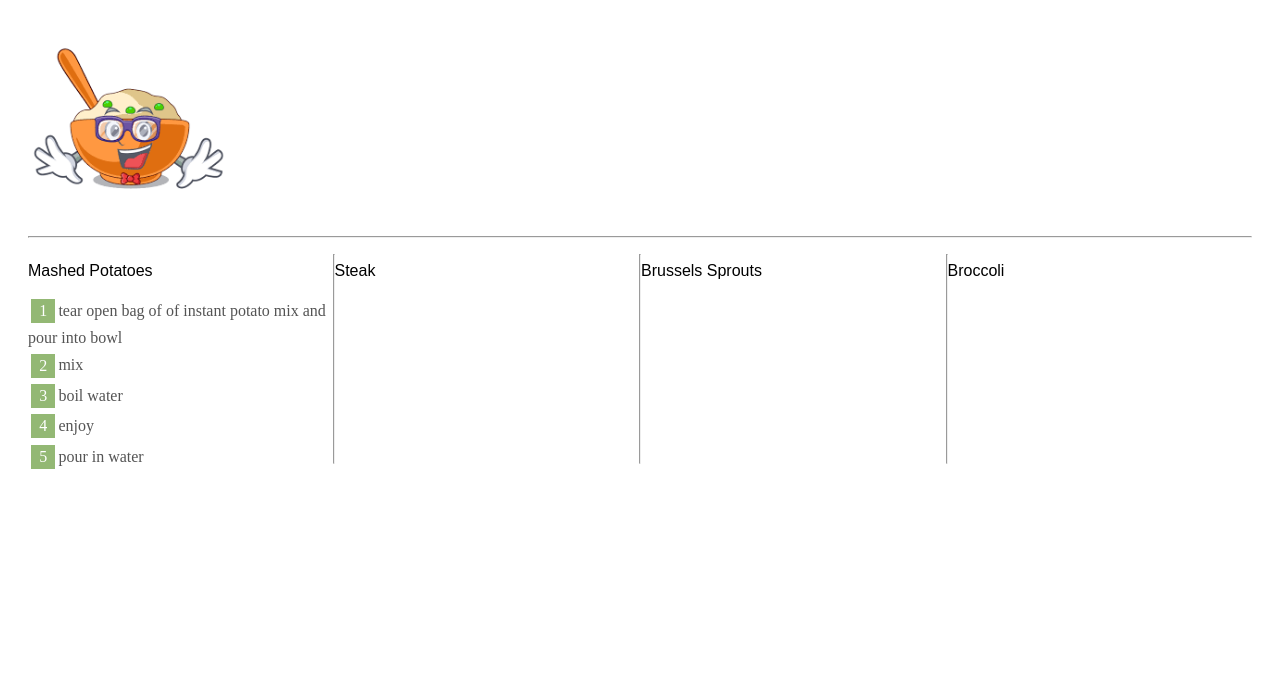
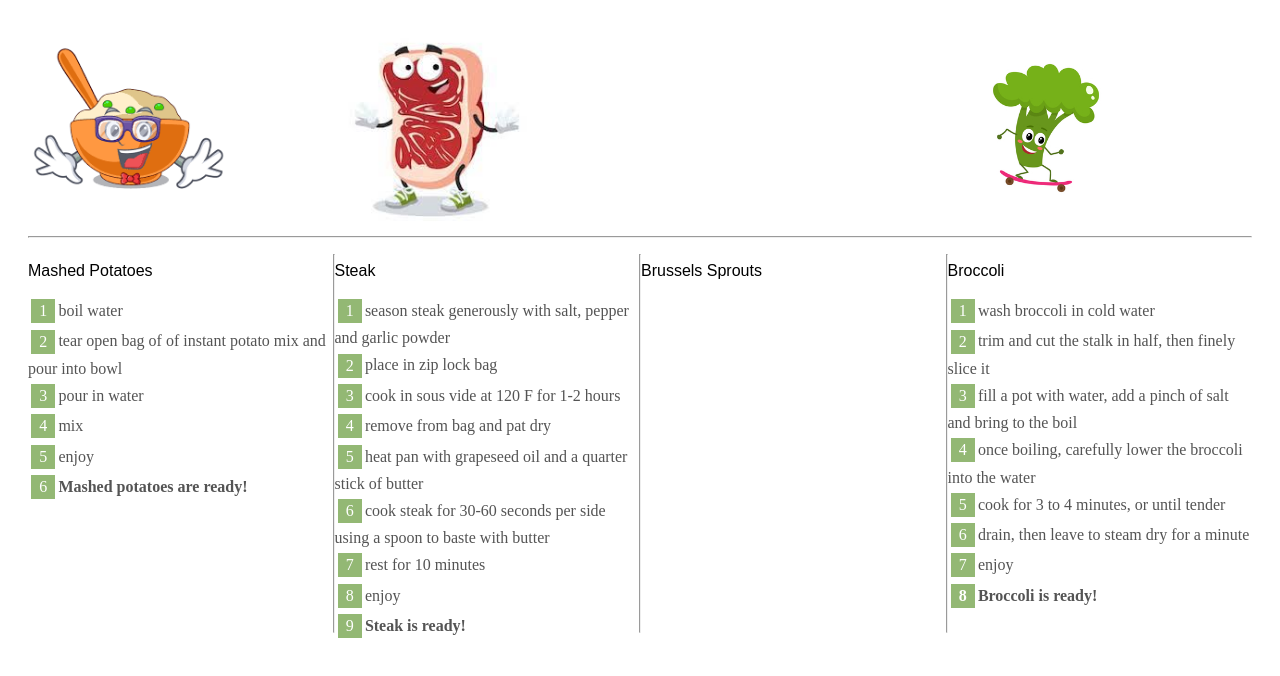
Before and after one commit to ironhack-labs/lab-es6-promises, a plain HTML site: page index.html in a window 1280 px wide. Drawn offline with Linux system fonts and the light colour scheme.

Commit message:
iteration3

```diff
--- a/javascript/index.js
+++ b/javascript/index.js
@@ -4,37 +4,133 @@
 // 🚨🚨🚨 Comment out the below code before you start working on the code
 
 // Out of sync
-  getInstruction("mashedPotatoes", 0, (step1) => {
-    document.querySelector("#mashedPotatoes").innerHTML += `<li>${step1}</li>`;
-  }, (error) => console.log(error));
+// Iteration 1 - using callbacks
+getInstruction(
+  'mashedPotatoes',
+  0,
+  (step0) => {
+    document.querySelector('#mashedPotatoes').innerHTML += `<li>${step0}</li>`;
 
-  getInstruction("mashedPotatoes", 1, (step2) => {
-    document.querySelector("#mashedPotatoes").innerHTML += `<li>${step2}</li>`;
-  }, (error) => console.log(error));
+    getInstruction(
+      'mashedPotatoes',
+      1,
+      (step1) => {
+        document.querySelector(
+          '#mashedPotatoes'
+        ).innerHTML += `<li>${step1}</li>`;
 
-  getInstruction("mashedPotatoes", 2, (step3) => {
-    document.querySelector("#mashedPotatoes").innerHTML += `<li>${step3}</li>`;
-  }, (error) => console.log(error));
+        getInstruction(
+          'mashedPotatoes',
+          2,
+          (step2) => {
+            document.querySelector(
+              '#mashedPotatoes'
+            ).innerHTML += `<li>${step2}</li>`;
 
-  getInstruction("mashedPotatoes", 3, (step4) => {
-    document.querySelector("#mashedPotatoes").innerHTML += `<li>${step4}</li>`;
-  }, (error) => console.log(error));
+            getInstruction(
+              'mashedPotatoes',
+              3,
+              (step3) => {
+                document.querySelector(
+                  '#mashedPotatoes'
+                ).innerHTML += `<li>${step3}</li>`;
 
-  getInstruction("mashedPotatoes", 4, (step5) => {
-    document.querySelector("#mashedPotatoes").innerHTML += `<li>${step5}</li>`;
-    document.querySelector("#mashedPotatoesImg").removeAttribute("hidden");
-  }, (error) => console.log(error));
+                getInstruction(
+                  'mashedPotatoes',
+                  4,
+                  (step4) => {
+                    document.querySelector(
+                      '#mashedPotatoes'
+                    ).innerHTML += `<li>${step4}</li>`;
+                    document.querySelector(
+                      '#mashedPotatoes'
+                    ).innerHTML += `<li><b>Mashed potatoes are ready!</b></li>`;
+                    document
+                      .querySelector('#mashedPotatoesImg')
+                      .removeAttribute('hidden');
+                  },
+                  (error) => console.log(error)
+                );
+              },
+              (error) => console.log(error)
+            );
+          },
+          (error) => console.log(error)
+        );
+      },
+      (error) => console.log(error)
+    );
+  },
+  (error) => console.log(error)
+);
 
+obtainInstruction('steak', 0)
+  .then((step0) => {
+    document.querySelector('#steak').innerHTML += `<li>${step0}</li>`;
+    return obtainInstruction('steak', 1);
+  })
+  .then((step1) => {
+    document.querySelector('#steak').innerHTML += `<li>${step1}</li>`;
+    return obtainInstruction('steak', 2);
+  })
+  .then((step2) => {
+    document.querySelector('#steak').innerHTML += `<li>${step2}</li>`;
+    return obtainInstruction('steak', 3);
+  })
 
-
-// Iteration 1 - using callbacks
-// ...
-
-// Iteration 2 - using promises
-// ...
+  .then((step3) => {
+    document.querySelector('#steak').innerHTML += `<li>${step3}</li>`;
+    return obtainInstruction('steak', 4);
+  })
+  .then((step4) => {
+    document.querySelector('#steak').innerHTML += `<li>${step4}</li>`;
+    return obtainInstruction('steak', 5);
+  })
+  .then((step5) => {
+    document.querySelector('#steak').innerHTML += `<li>${step5}</li>`;
+    return obtainInstruction('steak', 6);
+  })
+  .then((step6) => {
+    document.querySelector('#steak').innerHTML += `<li>${step6}</li>`;
+    return obtainInstruction('steak', 7);
+  })
+  .then((step7) => {
+    document.querySelector('#steak').innerHTML += `<li>${step7}</li>`;
+    document.querySelector(
+      '#steak'
+    ).innerHTML += `<li><b>Steak is ready!</b></li>`;
+    document.querySelector('#steakImg').removeAttribute('hidden');
+  })
+  .catch((err) => console.error(err));
 
 // Iteration 3 using async/await
-// ...
+async function getBroccoli() {
+  const broccoliHtml = (step) =>
+    (document.querySelector('#broccoli').innerHTML += `<li>${step}</li>`);
+  try {
+    const step0 = await obtainInstruction('broccoli', 0);
+    broccoliHtml(step0);
+    const step1 = await obtainInstruction('broccoli', 1);
+    broccoliHtml(step1);
+    const step2 = await obtainInstruction('broccoli', 2);
+    broccoliHtml(step2);
+    const step3 = await obtainInstruction('broccoli', 3);
+    broccoliHtml(step3);
+    const step4 = await obtainInstruction('broccoli', 4);
+    broccoliHtml(step4);
+    const step5 = await obtainInstruction('broccoli', 5);
+    broccoliHtml(step5);
+    const step6 = await obtainInstruction('broccoli', 6);
+    broccoliHtml(step6);
+    document.querySelector(
+      '#broccoli'
+    ).innerHTML += `<li class='li-bold'>Broccoli is ready!</li>`;
 
+    document.querySelector('#broccoliImg').removeAttribute('hidden');
+  } catch (error) {
+    console.log(error);
+  }
+}
+getBroccoli();
 // Bonus 2 - Promise all
 // ...
--- a/stylesheets/style.css
+++ b/stylesheets/style.css
@@ -15,6 +15,9 @@ li {
   line-height: 1.5rem;
   color: #545454;
   /* text-transform: capitalize; */
+}
+li.li-bold{
+  font-weight: bold;
 }
 
 label {
```
